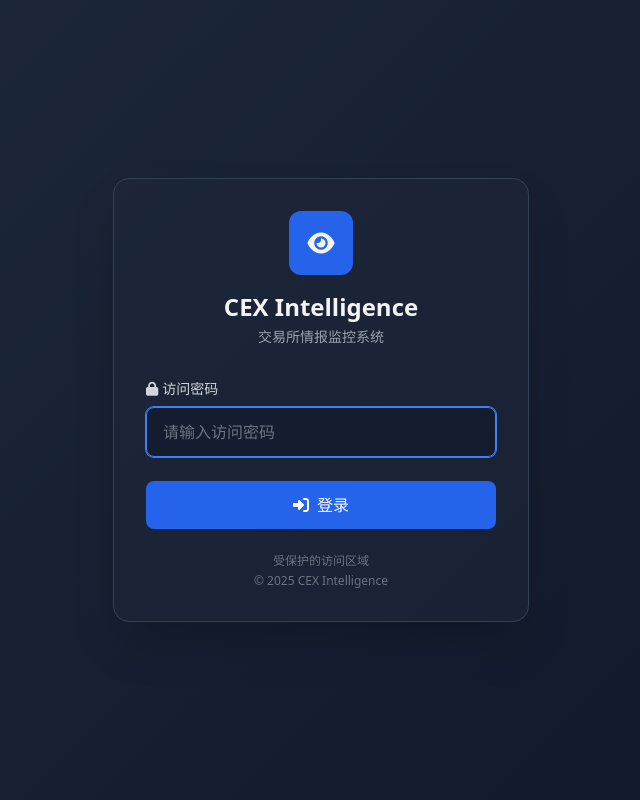
After one commit to neo-claw-bot/cex-intelligence, a Flask app: page /login in a window 1280 px wide. The commit adds this page. Shown: the whole page, without its empty margins (319-959 px from the left). Run offline with Flask 3, Linux system fonts and the light colour scheme; some libraries are stand-ins or nearby versions.

Commit message:
Add password protection with login/logout functionality

```diff
--- a/web/app.py
+++ b/web/app.py
@@ -1,13 +1,27 @@
-from flask import Flask, render_template, jsonify
+from flask import Flask, render_template, jsonify, request, session, redirect, url_for
 from datetime import datetime, timedelta
 from pathlib import Path
 import json
 import os
 import pytz
+from functools import wraps
 
 app = Flask(__name__)
+app.secret_key = os.environ.get('SECRET_KEY', 'cex-intelligence-default-key-change-in-production')
+
+# 配置访问密码（从环境变量读取，默认为 cex2024）
+ACCESS_PASSWORD = os.environ.get('ACCESS_PASSWORD', 'cex2024')
 
 DATA_DIR = Path(__file__).parent / "data" / "intelligence"
+
+def login_required(f):
+    """登录验证装饰器"""
+    @wraps(f)
+    def decorated_function(*args, **kwargs):
+        if session.get('authenticated') != True:
+            return redirect(url_for('login', next=request.url))
+        return f(*args, **kwargs)
+    return decorated_function
 
 def load_intel(date_str):
     """加载指定日期的情报数据"""
@@ -159,7 +173,28 @@ def analyze_30_days():
         "total_alerts": len(all_alerts)
     }
 
+@app.route("/login", methods=['GET', 'POST'])
+def login():
+    """登录页面"""
+    error = None
+    if request.method == 'POST':
+        password = request.form.get('password', '')
+        if password == ACCESS_PASSWORD:
+            session['authenticated'] = True
+            next_url = request.args.get('next') or url_for('index')
+            return redirect(next_url)
+        else:
+            error = '密码错误，请重试'
+    return render_template('login.html', error=error)
+
+@app.route("/logout")
+def logout():
+    """退出登录"""
+    session.pop('authenticated', None)
+    return redirect(url_for('login'))
+
 @app.route("/")
+@login_required
 def index():
     """首页 - 显示最新简报"""
     tz = pytz.timezone('Asia/Shanghai')
@@ -186,6 +221,7 @@ def index():
                           get_status_emoji=get_status_emoji)
 
 @app.route("/dashboard")
+@login_required
 def dashboard():
     """Dashboard - 整体状态显示"""
     # 获取今日数据
@@ -211,6 +247,7 @@ def dashboard():
                           today=datetime.now().strftime("%Y-%m-%d"))
 
 @app.route("/date/<date_str>")
+@login_required
 def date_view(date_str):
     """查看指定日期的简报"""
     data = load_intel(date_str)
@@ -229,6 +266,7 @@ def date_view(date_str):
                           get_status_emoji=get_status_emoji)
 
 @app.route("/api/latest")
+@login_required
 def api_latest():
     """API: 获取最新简报数据"""
     tz = pytz.timezone('Asia/Shanghai')
@@ -247,11 +285,13 @@ def api_latest():
     return jsonify({"error": "No data available"}), 404
 
 @app.route("/api/dates")
+@login_required
 def api_dates():
     """API: 获取可用日期列表"""
     return jsonify(get_available_dates())
 
 @app.route("/api/<date_str>")
+@login_required
 def api_date(date_str):
     """API: 获取指定日期数据"""
     data = load_intel(date_str)
@@ -260,6 +300,7 @@ def api_date(date_str):
     return jsonify({"error": "Date not found"}), 404
 
 @app.route("/api/dashboard")
+@login_required
 def api_dashboard():
     """API: 获取Dashboard数据"""
     analysis = analyze_30_days()
@@ -362,6 +403,7 @@ def get_exchange_history(exchange_name):
 
 
 @app.route("/exchange/<exchange_name>")
+@login_required
 def exchange_detail(exchange_name):
     """交易所详情页 - 显示该交易所的所有历史事件"""
     history, stats = get_exchange_history(exchange_name)
--- a/web/templates/dashboard.html
+++ b/web/templates/dashboard.html
@@ -41,6 +41,9 @@
                     </a>
                     <a href="/dashboard" class="text-white bg-blue-600/20 px-3 py-1 rounded-lg border border-blue-600/30">
                         <i class="fas fa-chart-pie mr-1"></i>Dashboard
+                    </a>
+                    <a href="/logout" class="text-gray-400 hover:text-red-400 transition px-3 py-1 rounded-lg hover:bg-slate-800" title="退出登录">
+                        <i class="fas fa-sign-out-alt"></i>
                     </a>
                 </nav>
             </div>
--- a/web/templates/exchange.html
+++ b/web/templates/exchange.html
@@ -37,6 +37,9 @@
                     </a>
                     <a href="/dashboard" class="text-gray-400 hover:text-white transition px-3 py-1 rounded-lg hover:bg-slate-800">
                         <i class="fas fa-chart-pie mr-1"></i>Dashboard
+                    </a>
+                    <a href="/logout" class="text-gray-400 hover:text-red-400 transition px-3 py-1 rounded-lg hover:bg-slate-800" title="退出登录">
+                        <i class="fas fa-sign-out-alt"></i>
                     </a>
                 </nav>
             </div>
--- a/web/templates/index.html
+++ b/web/templates/index.html
@@ -38,6 +38,9 @@
                         <i class="fas fa-chart-pie mr-1"></i>Dashboard
                     </a>
                     <span class="text-gray-600">|</span>
+                    <a href="/logout" class="text-gray-400 hover:text-red-400 transition px-3 py-1 rounded-lg hover:bg-slate-800" title="退出登录">
+                        <i class="fas fa-sign-out-alt"></i>
+                    </a>
                     {% if data %}
                     <span class="text-sm text-gray-400">
                         <i class="far fa-clock mr-1"></i>
--- /dev/null
+++ b/web/templates/login.html
@@ -0,0 +1,64 @@
+<!DOCTYPE html>
+<html lang="zh-CN">
+<head>
+    <meta charset="UTF-8">
+    <meta name="viewport" content="width=device-width, initial-scale=1.0">
+    <title>登录 - CEX Intelligence</title>
+    <script src="https://cdn.tailwindcss.com"></script>
+    <link rel="stylesheet" href="https://cdnjs.cloudflare.com/ajax/libs/font-awesome/6.4.0/css/all.min.css">
+    <style>
+        .gradient-bg { background: linear-gradient(135deg, #1e293b 0%, #0f172a 100%); }
+    </style>
+</head>
+<body class="gradient-bg min-h-screen flex items-center justify-center text-gray-100">
+    <div class="w-full max-w-md px-4">
+        <div class="bg-slate-800/50 rounded-2xl p-8 shadow-2xl border border-slate-700">
+            <!-- Logo -->
+            <div class="text-center mb-8">
+                <div class="w-16 h-16 bg-blue-600 rounded-xl flex items-center justify-center mx-auto mb-4">
+                    <i class="fas fa-eye text-2xl"></i>
+                </div>
+                <h1 class="text-2xl font-bold">CEX Intelligence</h1>
+                <p class="text-sm text-gray-400 mt-1">交易所情报监控系统</p>
+            </div>
+
+            <!-- Login Form -->
+            <form method="POST" action="/login{% if request.args.get('next') %}?next={{ request.args.get('next') }}{% endif %}">
+                <div class="mb-6">
+                    <label class="block text-sm font-medium text-gray-300 mb-2">
+                        <i class="fas fa-lock mr-1"></i>访问密码
+                    </label>
+                    <input
+                        type="password"
+                        name="password"
+                        required
+                        autofocus
+                        class="w-full bg-slate-900/50 border border-slate-600 rounded-lg px-4 py-3 text-white placeholder-gray-500 focus:outline-none focus:border-blue-500 focus:ring-1 focus:ring-blue-500 transition"
+                        placeholder="请输入访问密码"
+                    >
+                </div>
+
+                {% if error %}
+                <div class="mb-4 bg-red-900/30 border border-red-700/50 rounded-lg p-3 text-red-400 text-sm">
+                    <i class="fas fa-exclamation-circle mr-1"></i>{{ error }}
+                </div>
+                {% endif %}
+
+                <button
+                    type="submit"
+                    class="w-full bg-blue-600 hover:bg-blue-700 text-white font-medium py-3 rounded-lg transition flex items-center justify-center gap-2"
+                >
+                    <i class="fas fa-sign-in-alt"></i>
+                    登录
+                </button>
+            </form>
+
+            <!-- Footer -->
+            <div class="mt-6 text-center text-xs text-gray-500">
+                <p>受保护的访问区域</p>
+                <p class="mt-1">© 2025 CEX Intelligence</p>
+            </div>
+        </div>
+    </div>
+</body>
+</html>
```
